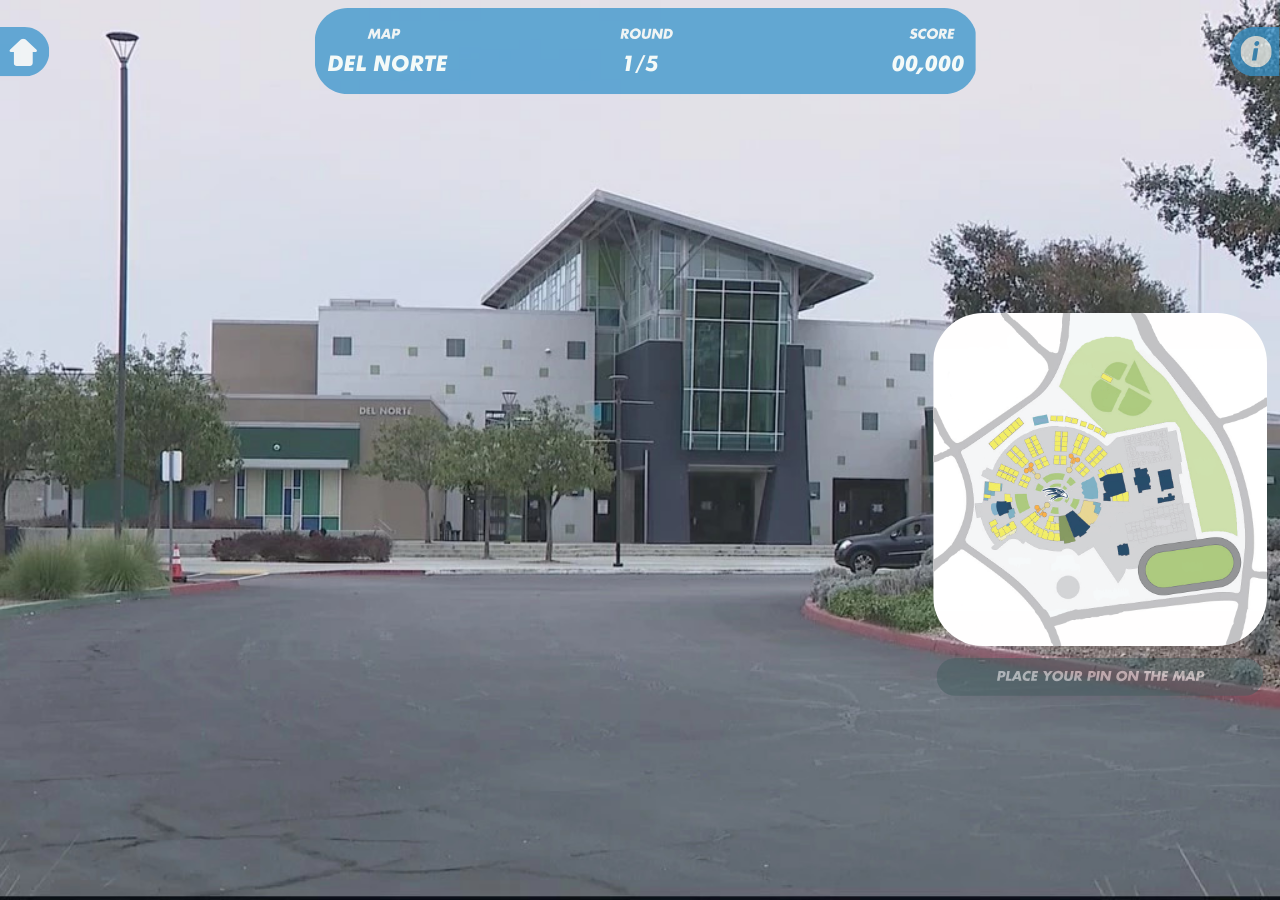
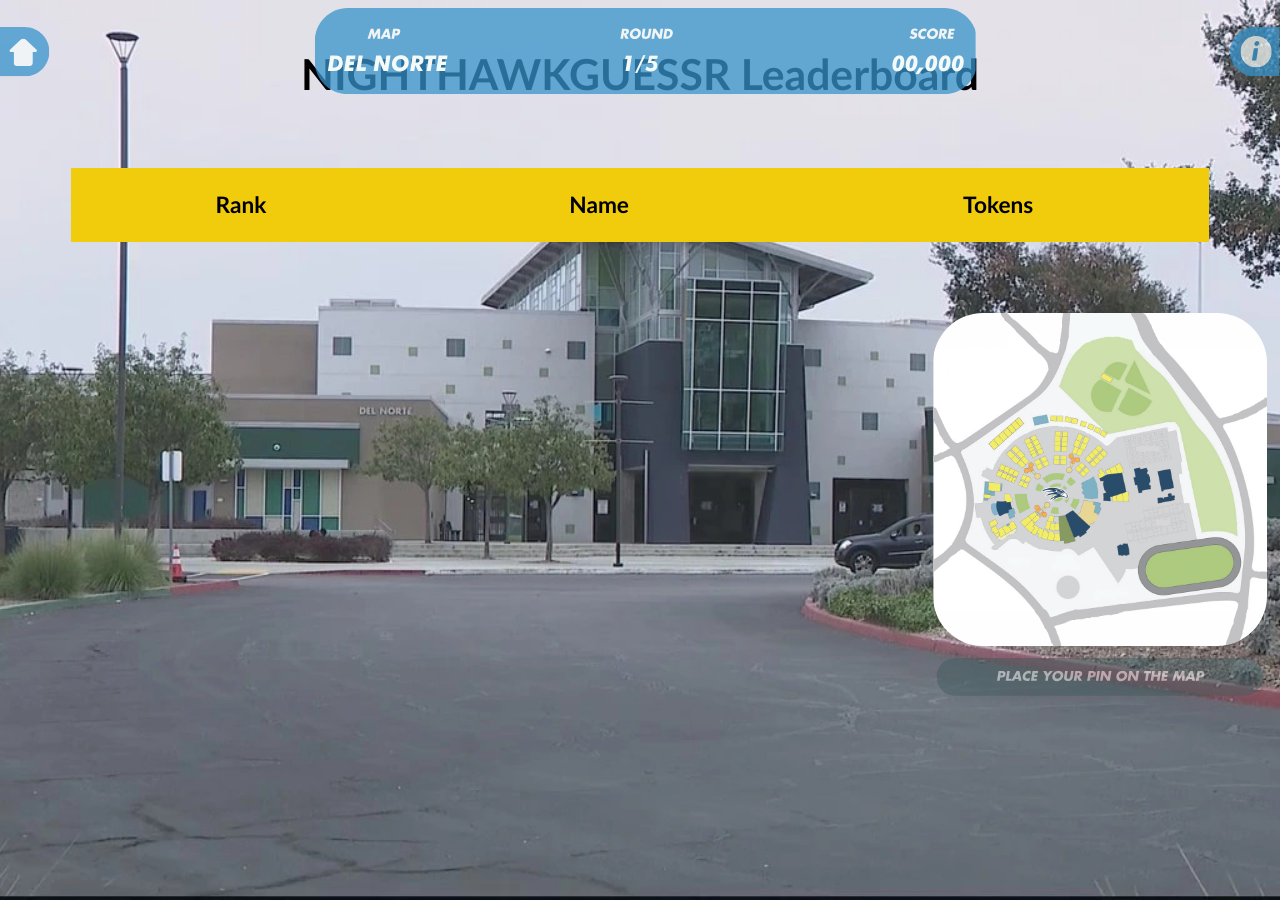
Before and after one commit to DavidVasilev1/Nighthawk-guessr, a Jekyll site: the page leaderboard.html, which Jekyll copies as it is, in a window 1280 px wide. Built offline with Jekyll 4.4.1, drawn with Linux system fonts in a browser that asks for light colours.

Commit message:
Update leaderboard.html

```diff
--- a/leaderboard.html
+++ b/leaderboard.html
@@ -17,6 +17,91 @@
     <div class = "barText" id="mapText" style="top:60px; left:393px;">DEL NORTE</div>
     <div class = "barText" id="round" style="top:60px; left:746px;">1/5</div>
     <div class = "barText" id="score" style="top:60px; left:1070px;">00,000</div>
+
+  <style>
+  * {
+    font-family: 'Gill Sans', 'Gill Sans MT', Calibri, 'Trebuchet MS', sans-serif;
+  }
+  h1 {
+    font-size: 32pt;
+    text-align: center;
+    margin-top: 40px;
+  }
+  table.board {
+    font-size: 13pt;
+    border-collapse: collapse;
+    margin: 25px 0;
+    margin-top: 40px;
+    width: 90%;
+    height: 50%;
+  }
+  .board thead tr {
+    font-size: 17pt;
+    font-weight: bold;
+    background-color: #f1cc0c;
+    color: #000000;
+    text-align: left;
+  }
+  .board td {
+    text-align: center;
+    padding: 12px 15px;
+    border: none;
+    height: 50px;
+  }
+  .board tbody tr {
+    border: none;
+    transition-duration: 0.3s;
+  }
+  .board tbody tr:nth-of-type(even) {
+    background-color: #333333;
+  }
+  .board tbody tr:nth-child(1) {
+    background-color: #ffb300;
+    color: black;
+  }
+  .board tbody tr:nth-child(2) {
+    background-color: #c0c0c0;
+    color: black;
+  }
+  .board tbody tr:nth-child(3) {
+    background-color: #cd7f32;
+    color: white;
+  }
+  .board tbody tr:last-of-type {
+    border-bottom: 5px solid #f1cc0c;
+  }
+  .board tbody tr:hover {
+    color: #f1cc0c;
+    background-color: #5c5c5c;
+  }
+  #container {
+    display: flex;
+    flex-direction: column;
+    justify-content: center;
+    align-items: center;
+  }
+  #dots {
+    margin-top: -60px;
+    margin-bottom: -35px;
+    font-size: 60pt;
+    color: #f1cc0c;
+    opacity: 0.5;
+  }
+</style>
+
+ <div id="container">
+  <h1>NIGHTHAWKGUESSR Leaderboard</h1>
+
+  <table class="board">
+    <thead>
+      <td>Rank</td>
+      <td>Name</td>
+      <td>Tokens</td>
+    </thead>
+    <tbody id='tbody'></tbody>
+  </table>
+</div>
+
 </body>
     <script>
     function dynamic_Positioning(idName, origionalTop, origionalLeft, size) {
```
